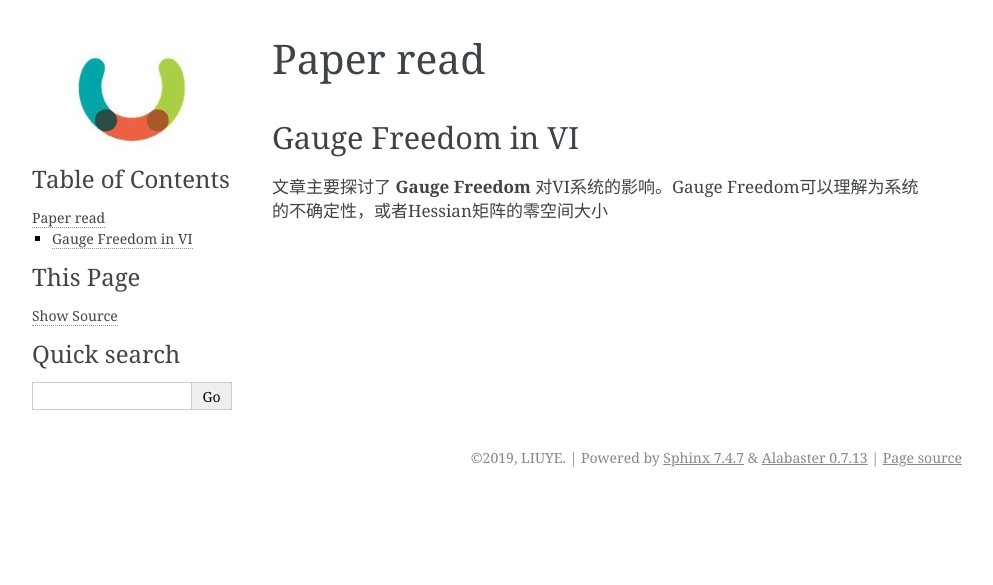
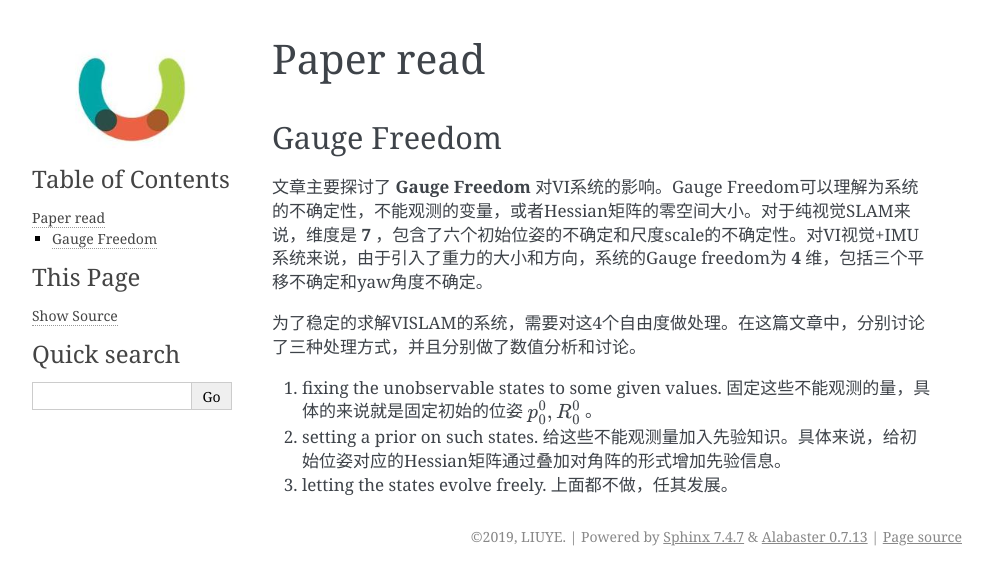
Before and after one commit to gggliuye/VIO, a Sphinx documentation site: the page built from docs/deepblue/tmp.rst, in a window 1280 px wide. Shown: the top 585 px of the page, without its empty margins (148-1141 px from the left). Built offline with Sphinx 7.4.7, drawn with Linux system fonts in a browser that asks for light colours.

Commit message:
Update tmp.rst

```diff
--- a/docs/deepblue/tmp.rst
+++ b/docs/deepblue/tmp.rst
@@ -1,7 +1,13 @@
 Paper read
 =========================
 
-Gauge Freedom in VI
+Gauge Freedom
 -----------------------
 
-文章主要探讨了 **Gauge Freedom** 对VI系统的影响。Gauge Freedom可以理解为系统的不确定性，或者Hessian矩阵的零空间大小
+文章主要探讨了 **Gauge Freedom** 对VI系统的影响。Gauge Freedom可以理解为系统的不确定性，不能观测的变量，或者Hessian矩阵的零空间大小。对于纯视觉SLAM来说，维度是 **7** ，包含了六个初始位姿的不确定和尺度scale的不确定性。对VI视觉+IMU系统来说，由于引入了重力的大小和方向，系统的Gauge freedom为 **4** 维，包括三个平移不确定和yaw角度不确定。
+
+为了稳定的求解VISLAM的系统，需要对这4个自由度做处理。在这篇文章中，分别讨论了三种处理方式，并且分别做了数值分析和讨论。
+
+1. fixing the unobservable states to some given values. 固定这些不能观测的量，具体的来说就是固定初始的位姿 :math:`p_{0}^{0}, R_{0}^{0}` 。
+2. setting a prior on such states. 给这些不能观测量加入先验知识。具体来说，给初始位姿对应的Hessian矩阵通过叠加对角阵的形式增加先验信息。
+3. letting the states evolve freely. 上面都不做，任其发展。
```
